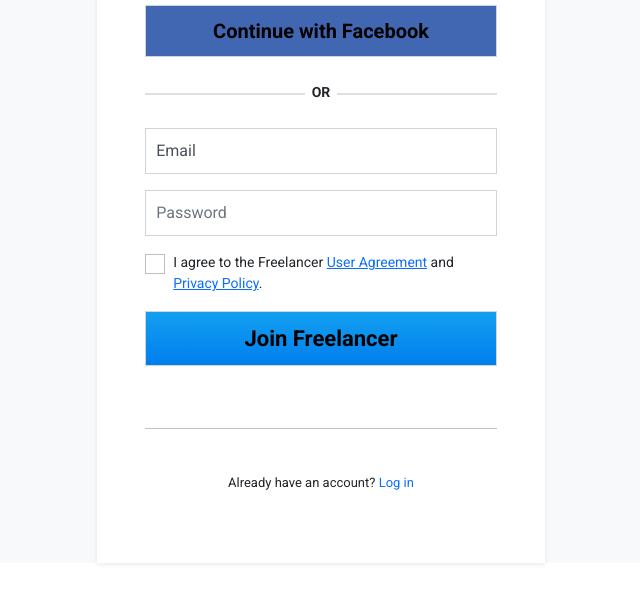
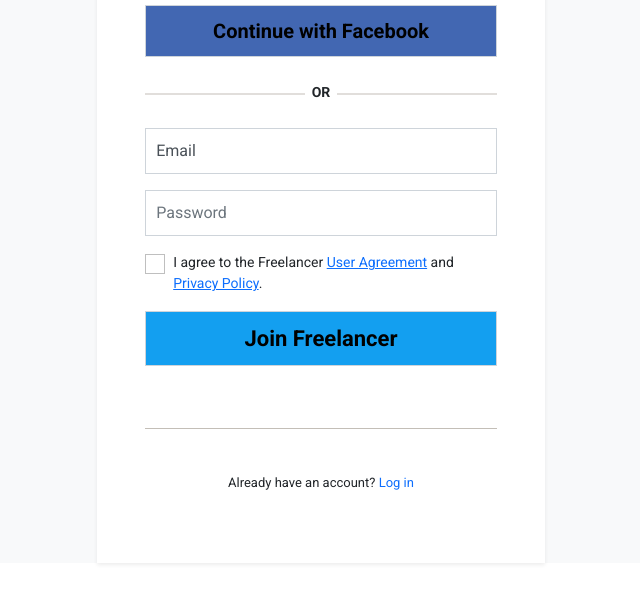
Before and after one commit to khalidhossain-b/practice-02, a plain HTML site: page index.html in a window 1280 px wide. Shown: the part 166-768 px from the top of the page, without its empty margins (319-959 px from the left). Drawn offline with nearby package versions, Linux system fonts and the light colour scheme; a web font is replaced by a local one.

Commit message:
Update style.css

```diff
--- a/css/style.css
+++ b/css/style.css
@@ -84,12 +84,13 @@ h3{
     float: right;
 
 }
-.signup-section .btn-cus{
-   background: linear-gradient(180deg,#139ff0 0,#007fed);
+.signup-section button{
+   background: #139ff0;
     color: black;
     font-size: 22px;
     border-radius: 0;
     font-weight: 700;
+    transition-duration: all 0.3s;
 }
 .form-control {
 
@@ -108,3 +109,7 @@ h3{
 .form-check-label{
   font-size: 14px;
 }
+.signup-section .btn-cus:hover{
+  background: #007FED;
+  color: black;
+}
```
